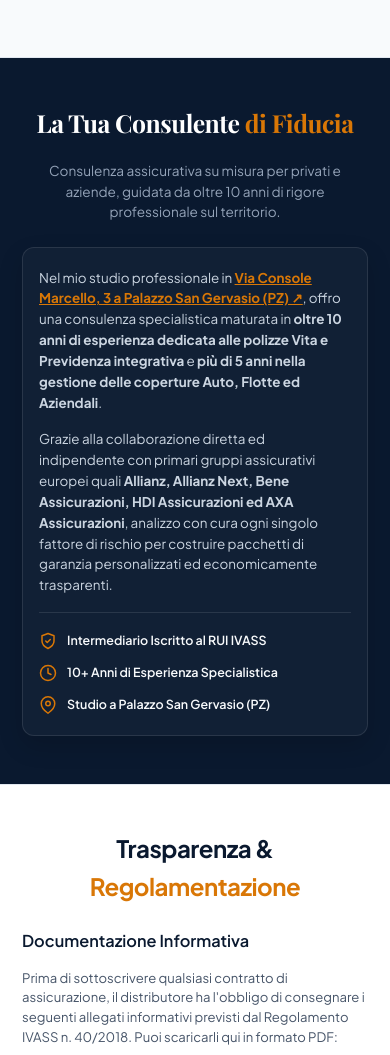
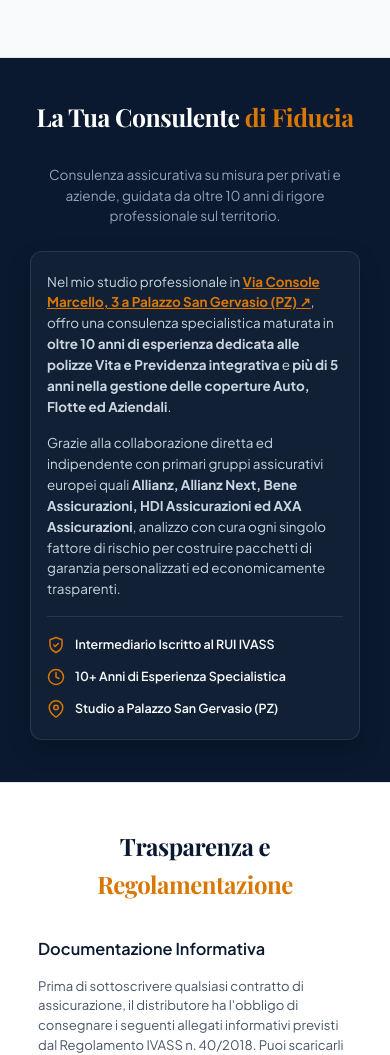
Before and after one commit to mikconte/assicurazioni-website, a website: page index.html in a window 390 px wide. Shown: the part 902-1957 px from the top of the page. Drawn offline with nearby package versions, Linux system fonts and the light colour scheme; a web font is replaced by a local one.

Commit message:
Edit CSS

```diff
--- a/css/styles.css
+++ b/css/styles.css
@@ -382,7 +382,7 @@
 }
 
 .section-title {
-  font-family: 'Plus Jakarta Sans', sans-serif;
+  font-family: var(--font-serif);
   text-align: center;
   margin-bottom: 48px;
   font-size: 2rem;
@@ -392,7 +392,7 @@
 }
 
 .section-title span {
-  font-family: 'Plus Jakarta Sans', sans-serif;
+  font-family: var(--font-serif);
   color: var(--color-accent);
 }
 
@@ -1285,12 +1285,12 @@
 
   /* Sezione Chi Sono / La Tua Consulente di Fiducia su Mobile */
   .about-section {
-    padding: 48px 0;
+    padding: 42px 8px;
   }
   .about-title {
     font-size: 1.55rem !important;
     line-height: 1.35;
-    margin-bottom: 12px;
+    margin-bottom: 20px;
   }
   .about-subtitle {
     font-size: 0.85rem;
@@ -1321,13 +1321,16 @@
   .transparency-section {
     padding: 44px 0;
   }
+  .transparency-section .container {
+    padding: 0 38px;
+  }
   .transparency-section p {
     font-size: 0.82rem !important;
     line-height: 1.5;
   }
   .section-title {
     font-size: 1.50rem;
-    margin-bottom: 22px;
+    margin-bottom: 32px;
   }
   .transparency-grid {
     grid-template-columns: 1fr;
--- a/index.html
+++ b/index.html
@@ -364,7 +364,7 @@
        ========================================== -->
   <section id="trasparenza" class="transparency-section">
     <div class="container">
-      <h2 class="section-title">Trasparenza & <span>Regolamentazione</span></h2>
+      <h2 class="section-title">Trasparenza e <span>Regolamentazione</span></h2>
       <div class="transparency-grid">
 
         <!-- Elenco Documenti Precontrattuali -->
```
